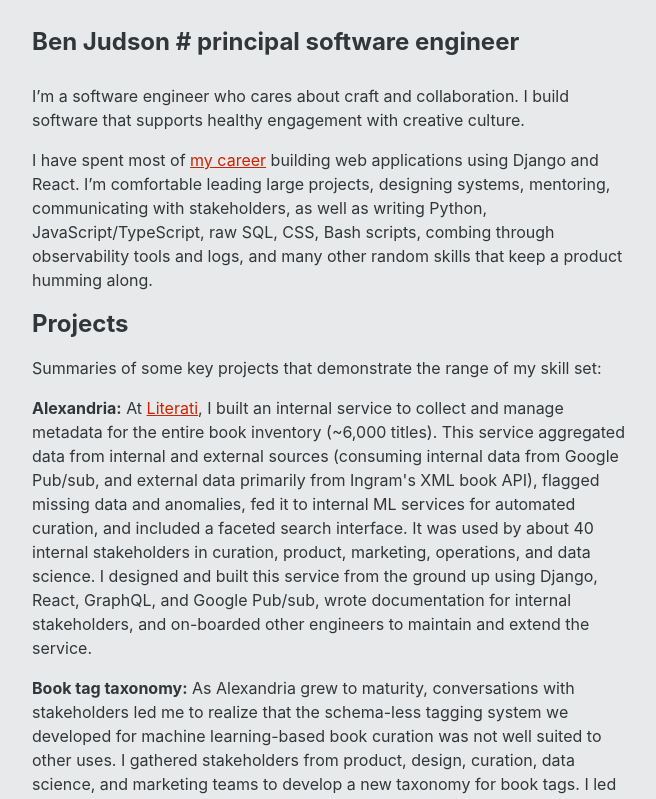
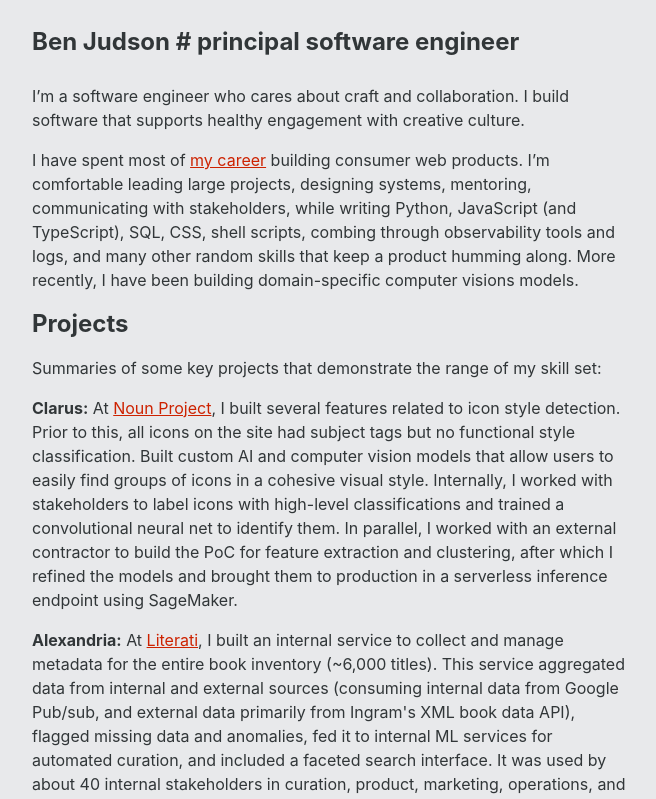
Before and after one commit to bjudson/shiftingedges, a SvelteKit app: page /software in a window 1280 px wide. Shown: the top 799 px of the page, without its empty margins (308-964 px from the left). Built offline with nearby package versions, Linux system fonts and the light colour scheme.

Commit message:
add clarus to software eng page

```diff
--- a/src/routes/software/+page.svelte
+++ b/src/routes/software/+page.svelte
@@ -25,11 +25,12 @@
       <p>
         I have spent most of <a href="https://www.linkedin.com/in/ben-judson/"
           >my career</a
-        > building web applications using Django and React. I’m comfortable leading
-        large projects, designing systems, mentoring, communicating with stakeholders,
-        as well as writing Python, JavaScript/TypeScript, raw SQL, CSS, Bash scripts,
-        combing through observability tools and logs, and many other random skills
-        that keep a product humming along.
+        > building consumer web products. I’m comfortable leading large projects,
+        designing systems, mentoring, communicating with stakeholders, while writing
+        Python, JavaScript (and TypeScript), SQL, CSS, shell scripts, combing through
+        observability tools and logs, and many other random skills that keep a product
+        humming along. More recently, I have been building domain-specific computer
+        visions models.
       </p>
       <h2>Projects</h2>
       <p>
@@ -37,12 +38,25 @@
         set:
       </p>
       <p>
+        <strong>Clarus:</strong> At
+        <a href="https://thenounproject.com/">Noun Project</a>, I built several
+        features related to icon style detection. Prior to this, all icons on
+        the site had subject tags but no functional style classification. Built
+        custom AI and computer vision models that allow users to easily find
+        groups of icons in a cohesive visual style. Internally, I worked with
+        stakeholders to label icons with high-level classifications and trained
+        a convolutional neural net to identify them. In parallel, I worked with
+        an external contractor to build the PoC for feature extraction and
+        clustering, after which I refined the models and brought them to
+        production in a serverless inference endpoint using SageMaker.
+      </p>
+      <p>
         <strong>Alexandria:</strong> At
         <a href="https://literati.com/">Literati</a>, I built an internal
         service to collect and manage metadata for the entire book inventory
         (~6,000 titles). This service aggregated data from internal and external
         sources (consuming internal data from Google Pub/sub, and external data
-        primarily from Ingram's XML book API), flagged missing data and
+        primarily from Ingram's XML book data API), flagged missing data and
         anomalies, fed it to internal ML services for automated curation, and
         included a faceted search interface. It was used by about 40 internal
         stakeholders in curation, product, marketing, operations, and data
```
Also changed, not shown: 1 other file (tests, documents, lock files or other folders).
